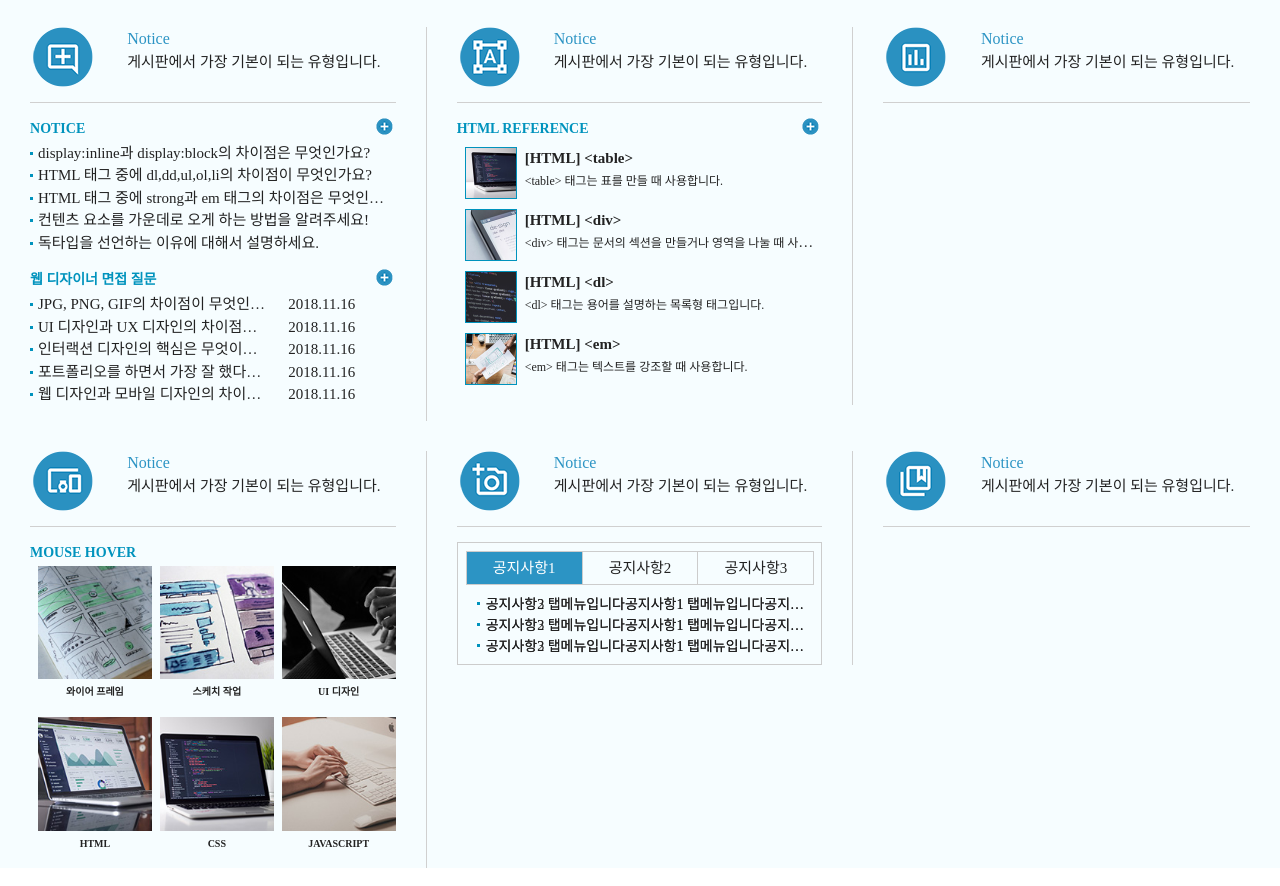
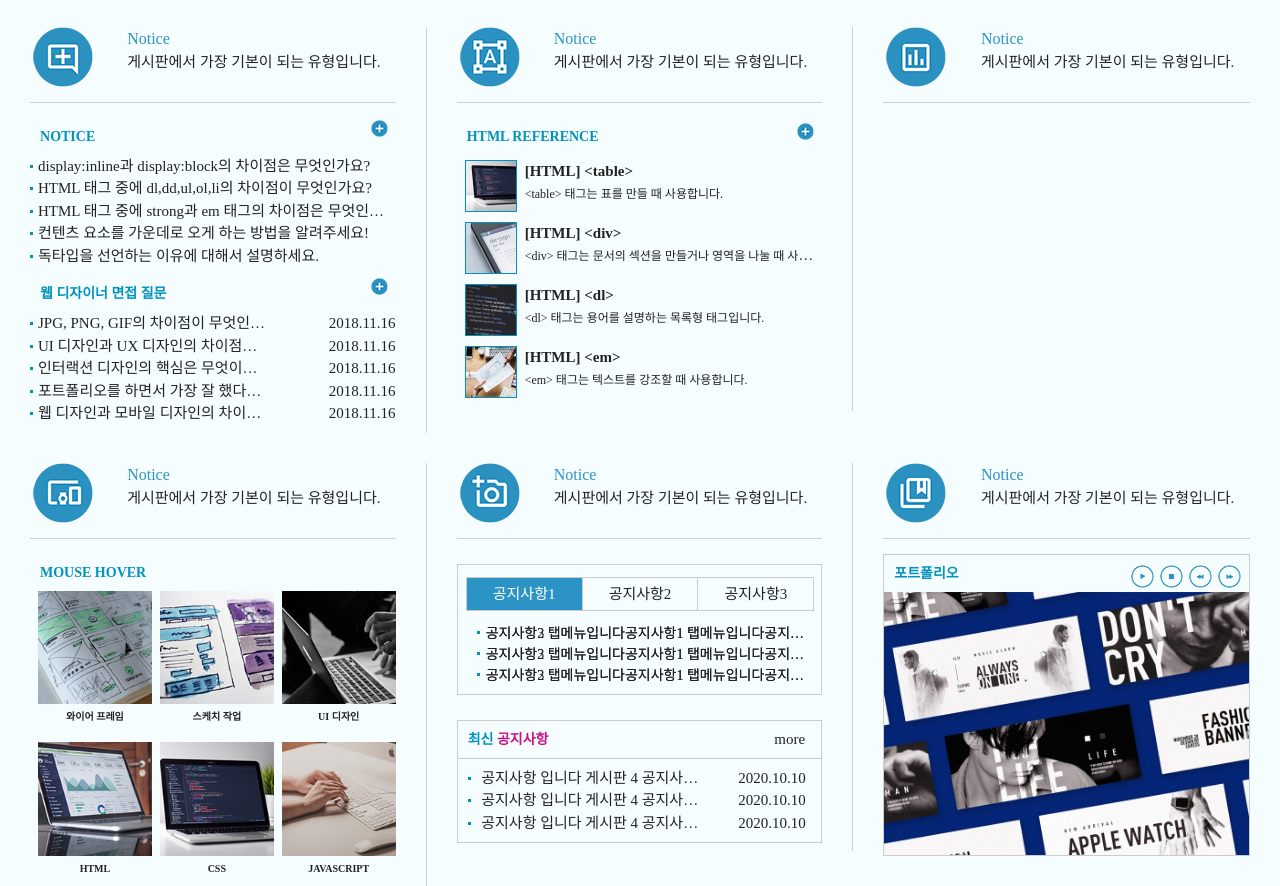
Before and after one commit to hallokay/web-standard-09.19, a plain HTML site: page index.html in a window 1280 px wide. Shown: the part 533-1419 px from the top of the page. Drawn offline with Linux system fonts and the light colour scheme.

Commit message:
1011
col 5 공지사항
col 6 갤러리

```diff
--- a/css/reset.css
+++ b/css/reset.css
@@ -96,6 +96,7 @@ img, fieldset, button{
 }
 
 /*margin top*/
+.mgt5 {margin-top: 5px;}
 .mgt10 {margin-top: 10px;}
 .mgt15 {margin-top: 15px;}
 .mgt20 {margin-top: 20px;}
@@ -104,3 +105,22 @@ img, fieldset, button{
 .mgt35 {margin-top: 35px;}
 .mgt40 {margin-top: 40px;}
 .mgt45 {margin-top: 45px;}
+
+.mgl10 {margin-left: 10px;}
+.mgl15 {margin-left: 15px;}
+.mgl20 {margin-left: 20px;}
+.mgl25 {margin-left: 25px;}
+.mgl30 {margin-left: 30px;}
+.mgl35 {margin-left: 35px;}
+.mgl40 {margin-left: 40px;}
+.mgl45 {margin-left: 45px;}
+
+
+.mgr10 {margin-right: 10px;}
+.mgr15 {margin-right: 15px;}
+.mgr20 {margin-right: 20px;}
+.mgr25 {margin-right: 25px;}
+.mgr30 {margin-right: 30px;}
+.mgr35 {margin-right: 35px;}
+.mgr40 {margin-right: 40px;}
+.mgr45 {margin-right: 45px;}
--- a/css/style.css
+++ b/css/style.css
@@ -229,6 +229,7 @@ padding: 30px 0;
     box-sizing: border-box;
     margin-top: 30px;
     padding: 0 30px 0 30px;
+    min-height: 273px;
 }
 
 .col1,
@@ -293,12 +294,12 @@ padding: 30px 0;
 /* col1 게시판 */
 .notice {
     position: relative;
-    margin: 15px 0;
+    margin: 8px 0;
 }
-.notice h4 {
+.item_tit {
     font-size: 14px;
     color: #0093bd;
-    padding-bottom: 3px;
+    padding: 8px 0 8px 10px;
     font-weight: bold;
     text-transform: uppercase;
 }
@@ -317,10 +318,11 @@ padding: 30px 0;
 }
 .more {
     position: absolute;
-    right: 0; top: 0;
+    right: 5px; top: 2%;
     background-position: -150px -90px;
     width: 17px;
     height: 17px;
+    display: inline-block;
 }
 .more:hover {
     background-position: -167px -90px;
@@ -344,6 +346,7 @@ padding: 30px 0;
 
 .notice2 span {
     width: 30%;
+    text-align: right;
 }
 
 /* col2 게시판 유형3  */
@@ -429,8 +432,10 @@ padding: 30px 0;
 .tab_menu{
     position: relative;
     border: 1px solid #ccc;
-    padding: 8px;
+    padding: 12px 8px;
     height: 105px;
+    display: block;
+    margin: 25px 0;
 
 }
 .tab_tit {
@@ -458,7 +463,7 @@ padding: 30px 0;
     position: absolute;
     left: 0;top: 48px;
     width: 90%;
-    padding: 3px 10px;
+    padding: 10px;
     font-size: 14px;
 
 }
@@ -473,6 +478,77 @@ padding: 30px 0;
 
 }
 
+/*col5 notice4 */
+.notice4 {
+    border: 1px solid #ccc;
+}
+.notice4 h4 {
+    border-bottom: 1px solid #ccc;
+    padding: 8px 10px
+}
+.notice4 h4 em {
+    color: mediumvioletred;
+}
+
+.notice4 ul {
+    padding: 8px 10px
+
+}
+.notice4 ul li {
+    display: flex;
+    justify-content: space-evenly;
+
+}
+.notice4 ul a {
+    width: 65%;
+    overflow: hidden;
+    white-space: nowrap;
+    text-overflow: ellipsis;
+}
+.notice4 ul span {
+    width: 30%;
+    text-align: right;
+}
+
+
+/* col6 gallery*/
+.gallery {
+    position: relative;
+    border: 1px solid #ccc;
+    overflow: hidden;
+    height: 300px;
+}
+
+.gallery_btn {
+    position: absolute;
+    right: 5px; top: 7px;
+}
+.gallery_btn ul {
+    display: flex;
+
+}
+.gal_btn a{
+    background: url(/img/icon.png) no-repeat;
+    width: 23px; height: 23px;
+    display: block;
+    margin: 3px;
+}
+.gal_btn1 a {background-position: -150px -120px;}
+.gal_btn2 a {background-position: -150px -143px;}
+.gal_btn3 a {background-position: -150px -166px;}
+.gal_btn4 a {background-position: -150px -189px;}
+
+.gal_btn1 a:hover {background-position: -173px -120px;}
+.gal_btn2 a:hover {background-position: -173px -143px;}
+.gal_btn3 a:hover {background-position: -173px -166px;}
+.gal_btn4 a:hover {background-position: -173px -189px;}
+
+.gallery_img img{
+    width: 100%;
+}
+
+/* col3 login */
+
 
 /* 반응형 */
 @media (max-width: 1024px){
--- a/index.html
+++ b/index.html
@@ -179,7 +179,7 @@
                                 <!-- //col_header -->
                                 <div class="col_cont notice">
                                     <div class="notice dot notice1">
-                                        <h4>notice</h4>
+                                        <h4 class="item_tit">notice</h4>
                                         <ul>
                                             <li><a href="#">display:inline과 display:block의 차이점은 무엇인가요?</a></li>
                                             <li><a href="#">HTML 태그 중에 dl,dd,ul,ol,li의 차이점이 무엇인가요?</a></li>
@@ -192,7 +192,7 @@
                                     <!-- //notice1 -->
 
                                     <div class="notice dot notice2">
-                                        <h4>웹 디자이너 면접 질문</h4>
+                                        <h4 class="item_tit">웹 디자이너 면접 질문</h4>
                                         <ul>
                                             <li><a href="#">JPG, PNG, GIF의 차이점이 무엇인가요?</a><span>2018.11.16</span></li>
                                             <li><a href="#">UI 디자인과 UX 디자인의 차이점을 설명하세요.</a><span>2018.11.16</span></li>
@@ -222,7 +222,7 @@
 
                                 <div class="col_cont ">
                                     <div class="notice notice3">
-                                        <h4>HTML Reference</h4>
+                                        <h4 class="item_tit">HTML Reference</h4>
                                         <ul>
                                             <li>
                                                 <a href="#">
@@ -281,7 +281,14 @@
                                 <!-- //cont_header -->
 
                                 <div class="col_cont ">
+                                    <div class="login_wrap">
+                                        <h4 class="ir_su">로그인 정보</h4>
+                                        <form id="login_form" name="login_form" action="post">
 
+                                        </form>
+                                        <!-- //login_form -->
+                                    </div>
+                                    <!-- //login_wrap -->
                                   </div>
                                   <!-- //col_cont-->
 
@@ -302,7 +309,7 @@
                                 <div class="col_cont">
                                  <!-- 마우스 오버효과 -->
                                     <div class="notice notice_hover">
-                                        <h4>mouse hover</h4>
+                                        <h4 class="item_tit">mouse hover</h4>
                                         <ul>
                                             <li>
                                                 <a href="#">
@@ -424,7 +431,15 @@
                                         <!-- //탭메뉴1 -->
 
                                         <!-- 탭메뉴2 -->
-
+                                        <div class="notice dot notice4 mgt20">
+                                            <h4 class="item_tit">최신 <em>공지사항</em></h4>
+                                            <ul>
+                                                <li><a href="#">공지사항 입니다 게시판 4 공지사함입니다</a><span>2020.10.10</span></li>
+                                                <li><a href="#">공지사항 입니다 게시판 4 공지사함입니다</a><span>2020.10.10</span></li>
+                                                <li><a href="#">공지사항 입니다 게시판 4 공지사함입니다</a><span>2020.10.10</span></li>
+                                            </ul>
+                                            <a href="#" class="more mgr25 mgt5" title="more">more</a>
+                                        </div>
                                         <!-- //탭메뉴2 -->
                                   </div>
                                   <!-- //col_cont-->
@@ -432,7 +447,6 @@
                             </div>
                              <!-- contents_col5 -->
                             <div class="contents_col col6">
-
                                 <div class="col_header">
                                     <span class="icon cont_icon6 ir_pm">아이콘</span>
                                     <div class="col_tit">
@@ -445,9 +459,28 @@
                                 <!-- //cont_header -->
 
                                 <div class="col_cont">
-                                    <div class="notice">
-
+                                    <!-- 갤러리 -->
+                                    <div class="gallery">
+                                        <h4 class="item_tit">포트폴리오</h4>
+                                        <div class="gallery_btn">
+                                            <ul>
+                                                <li class="gal_btn gal_btn1"><a href="#"><span class="ir_pm">시작</span></a></li>
+                                                <li class="gal_btn gal_btn2"><a href="#"><span class="ir_pm">정지</span></a></li>
+                                                <li class="gal_btn gal_btn3"><a href="#"><span class="ir_pm">이전이미지</span></a></li>
+                                                <li class="gal_btn gal_btn4"><a href="#"><span class="ir_pm">다음이미지</span></a></li>
+                                            </ul>
+                                        </div>
+                                        <div class="gallery_img">
+                                            <ul>
+                                                <li><a href="#"><img src="img/gallery01.jpg" alt="이미지1"></a></li>
+                                                <li><a href="#"><img src="img/gallery02.jpg" alt="이미지2"></a></li>
+                                                <li><a href="#"><img src="img/gallery03.jpg" alt="이미지3"></a></li>
+                                                <li><a href="#"><img src="img/gallery04.jpg" alt="이미지4"></a></li>
+                                                <li><a href="#"><img src="img/gallery05.jpg" alt="이미지5"></a></li>
+                                            </ul>
+                                        </div>
                                     </div>
+                                    <!-- //갤러리 -->
                                   </div>
                                   <!-- //col_cont-->
 
```
